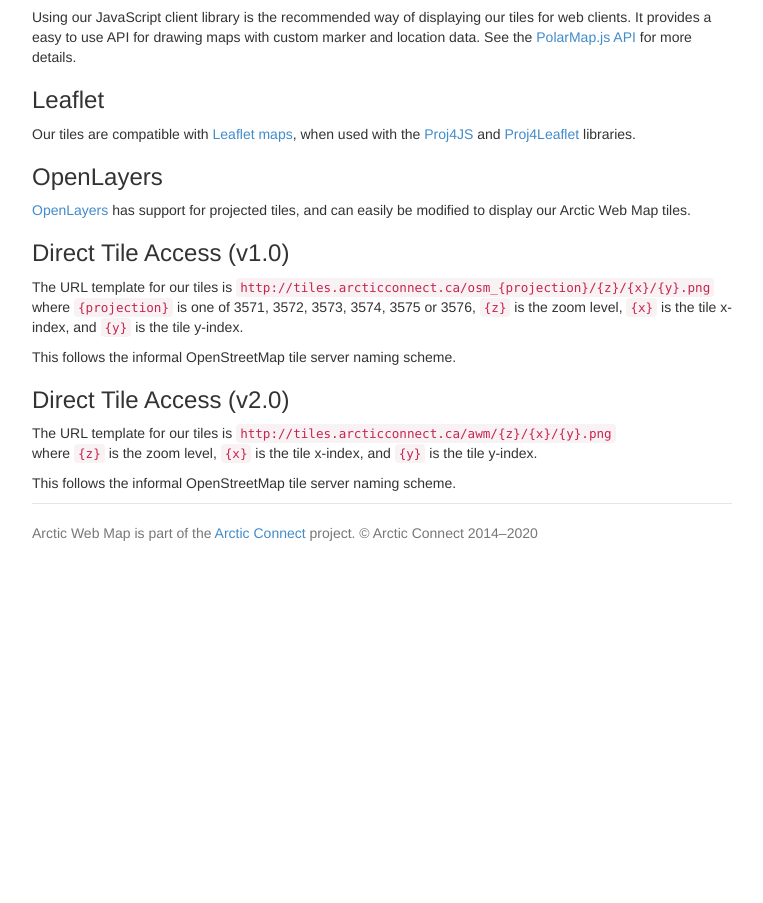
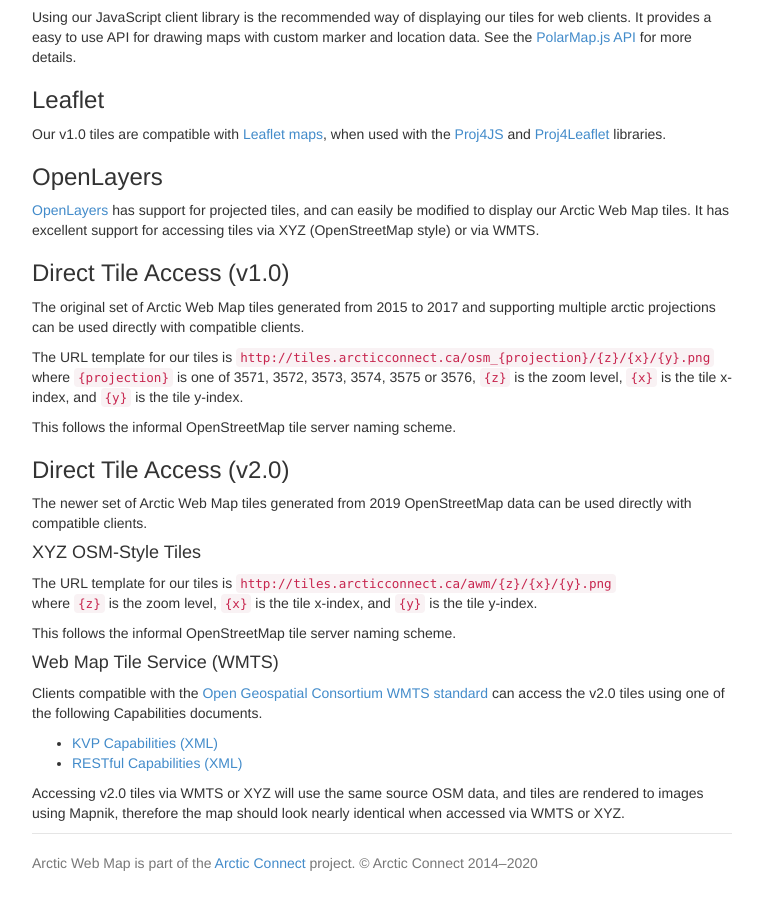
Before and after one commit to GeoSensorWebLab/arctic-web-map-pages, a plain HTML site: page public/usage.html in a window 1280 px wide. Shown: the part 254-1157 px from the top of the page, without its empty margins (258-1021 px from the left). Before the commit the page ends 827 px from the top, so only its background shows below. Drawn offline with Linux system fonts and the light colour scheme.

Commit message:
Add instructions for WMTS access
v2.0 tiles can be accessed via XYZ method or WMTS.

```diff
--- a/public/usage.html
+++ b/public/usage.html
@@ -47,13 +47,15 @@
 
           <h3>Leaflet</h3>
 
-          <p>Our tiles are compatible with <a href="http://leafletjs.com/">Leaflet maps</a>, when used with the <a href="http://proj4js.org/">Proj4JS</a> and <a href="https://github.com/kartena/Proj4Leaflet">Proj4Leaflet</a> libraries.</p>
+          <p>Our v1.0 tiles are compatible with <a href="http://leafletjs.com/">Leaflet maps</a>, when used with the <a href="http://proj4js.org/">Proj4JS</a> and <a href="https://github.com/kartena/Proj4Leaflet">Proj4Leaflet</a> libraries.</p>
 
           <h3>OpenLayers</h3>
 
-          <p><a href="http://openlayers.org/">OpenLayers</a> has support for projected tiles, and can easily be modified to display our Arctic Web Map tiles.</p>
+          <p><a href="http://openlayers.org/">OpenLayers</a> has support for projected tiles, and can easily be modified to display our Arctic Web Map tiles. It has excellent support for accessing tiles via XYZ (OpenStreetMap style) or via WMTS.</p>
 
           <h3>Direct Tile Access (v1.0)</h3>
+
+          <p>The original set of Arctic Web Map tiles generated from 2015 to 2017 and supporting multiple arctic projections can be used directly with compatible clients.</p>
 
           <p>The URL template for our tiles is <code>http://tiles.arcticconnect.ca/osm_{projection}/{z}/{x}/{y}.png</code>
             <br>
@@ -67,6 +69,10 @@
 
           <h3>Direct Tile Access (v2.0)</h3>
 
+          <p>The newer set of Arctic Web Map tiles generated from 2019 OpenStreetMap data can be used directly with compatible clients.</p>
+
+          <h4>XYZ OSM-Style Tiles</h4>
+
           <p>The URL template for our tiles is <code>http://tiles.arcticconnect.ca/awm/{z}/{x}/{y}.png</code>
             <br>
             where <code>{z}</code> is the zoom level,
@@ -75,6 +81,17 @@
           </p>
 
           <p>This follows the informal OpenStreetMap tile server naming scheme.</p>
+
+          <h4>Web Map Tile Service (WMTS)</h4>
+
+          <p>Clients compatible with the <a href="https://en.wikipedia.org/wiki/Web_Map_Tile_Service">Open Geospatial Consortium WMTS standard</a> can access the v2.0 tiles using one of the following Capabilities documents.</p>
+
+          <ul>
+            <li><a href="https://tiles.arcticconnect.ca/mapproxy/service?REQUEST=GetCapabilities&SERVICE=WMTS">KVP Capabilities (XML)</a></li>
+            <li><a href="https://tiles.arcticconnect.ca/mapproxy/wmts/1.0.0/WMTSCapabilities.xml">RESTful Capabilities (XML)</a></li>
+          </ul>
+
+          <p>Accessing v2.0 tiles via WMTS or XYZ will use the same source OSM data, and tiles are rendered to images using Mapnik, therefore the map should look nearly identical when accessed via WMTS or XYZ.</p>
 
         </div>
       </div>
```
